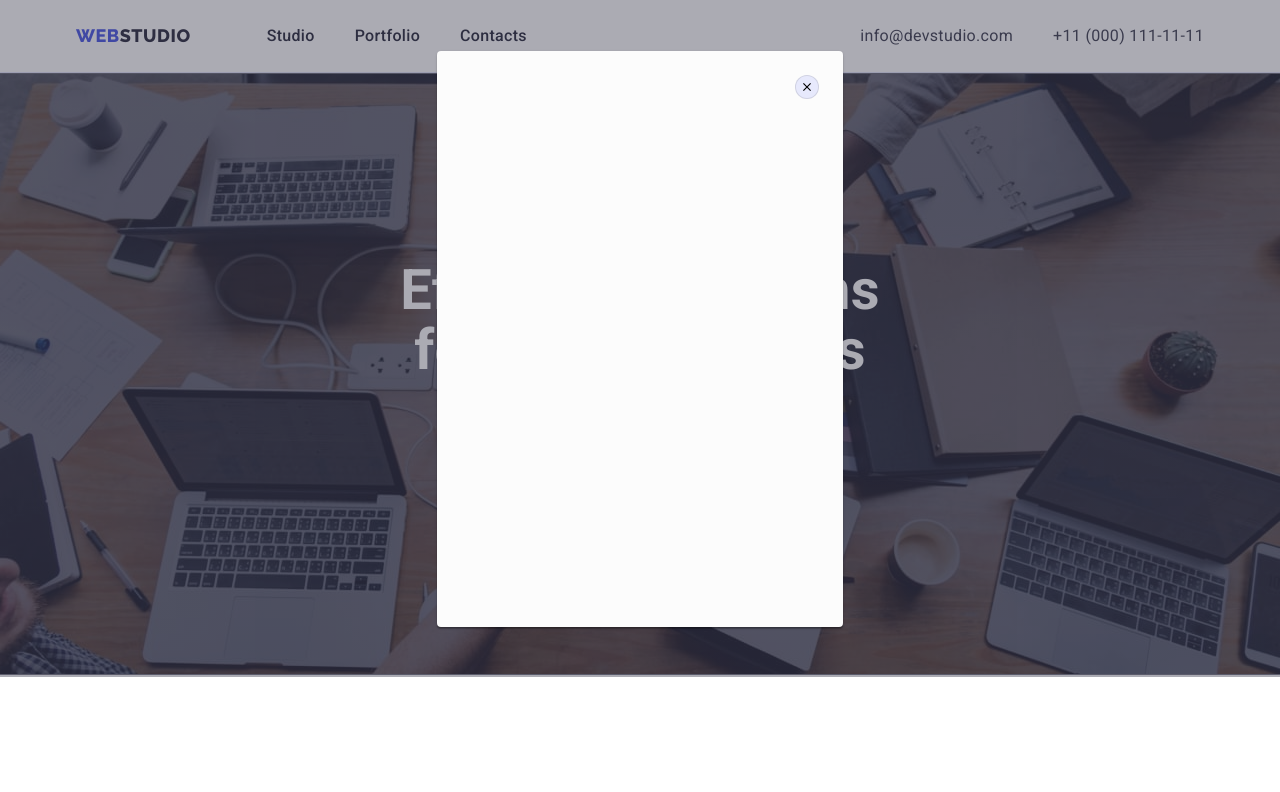
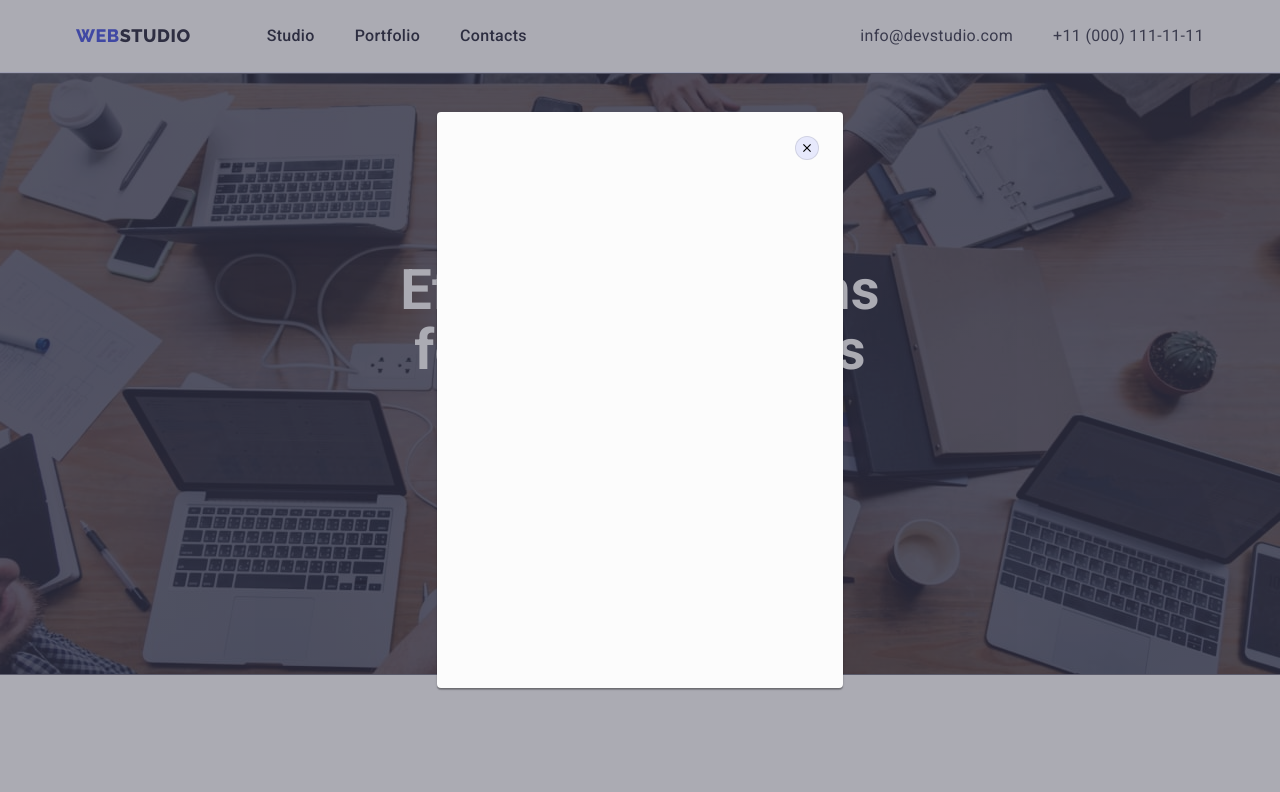
Before and after one commit to Supreme-cake-being/goit-markup-hw-05, a plain HTML site: page index.html in a window 1280 px wide. Both pictures are taken after a click on the button "Order Service". Shown: the top 792 px of the page. Drawn offline with nearby package versions, Linux system fonts and the light colour scheme.

Commit message:
Update styles.css

```diff
--- a/css/styles.css
+++ b/css/styles.css
@@ -211,7 +211,7 @@ header {
   top: 0;
   left: 0;
   width: 100%;
-  height: 677px;
+  height: 100%;
   background: rgba(46, 47, 66, 0.4);
 
   opacity: 1;
```
